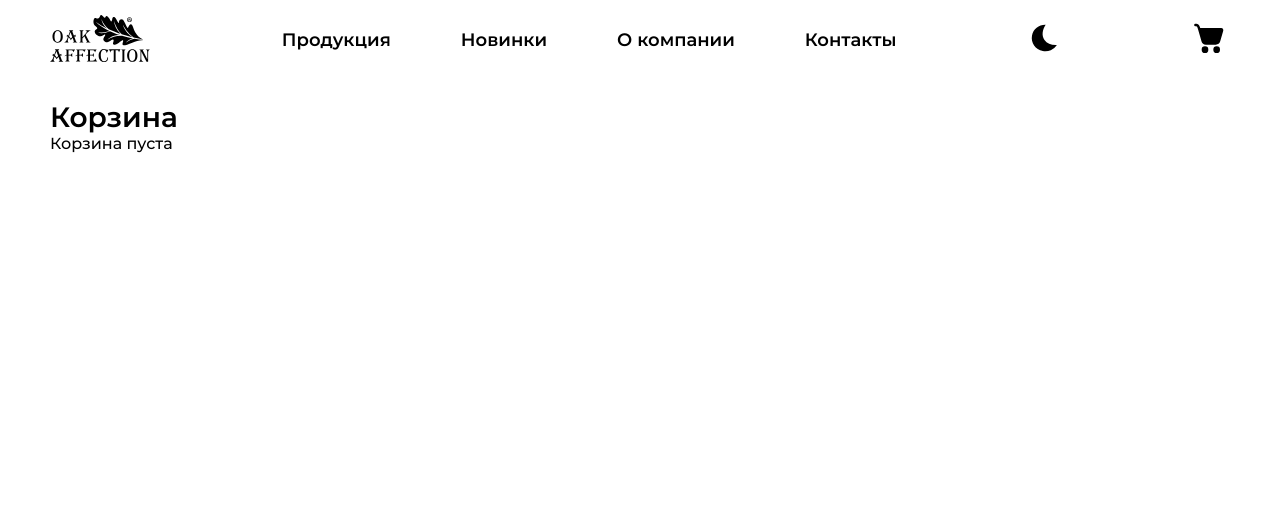
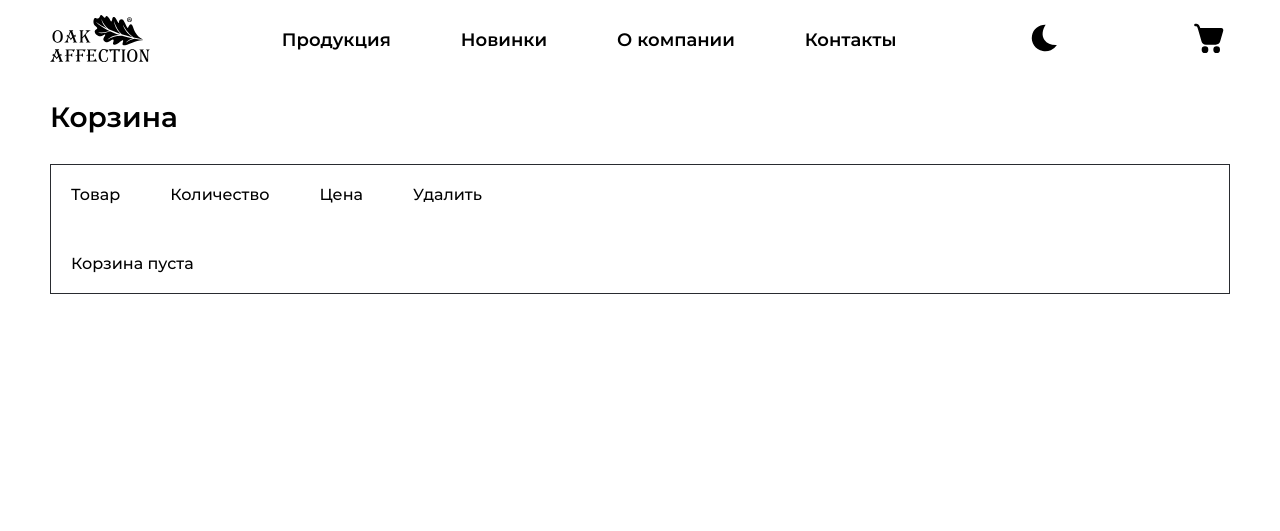
Before and after one commit to dashdash27/OakAffection, a Flask app: page /checkout/cart in a window 1280 px wide. Shown: the top 531 px of the page. Run offline with Flask 3, Linux system fonts and the light colour scheme; data that the repository does not hold is empty; some libraries are stand-ins or nearby versions.

Commit message:
feat: basic cart rendering by fetch /cart/sync

```diff
--- a/app/checkout/routes.py
+++ b/app/checkout/routes.py
@@ -1,6 +1,9 @@
-from flask import Blueprint, render_template, request, jsonify
 from app.logger import logger
 from app.models import Product
+from app.extensions import STATIC_DIR
+
+import os
+from flask import Blueprint, render_template, request, jsonify
 
 checkout_bp = Blueprint('checkout', __name__, url_prefix='/checkout')
 
@@ -34,7 +37,9 @@ def sync_cart():
     for p in products:
         result.append({
             "id": p.id,
-            "name": p.name
+            "name": p.name,
+            "price": int(p.price) if p.price else None,
+            "photo_path": f"/static/{p.photos[0].photo_url}" if p.photos[0] else None
         })
 
     return jsonify(result), 200
--- a/app/static/css/checkout/cart.css
+++ b/app/static/css/checkout/cart.css
@@ -1,8 +1,40 @@
 .cart {
     padding-top: 100px;
     min-height: calc(100vh - 268px);
+    padding-bottom: 100px;
 }
 .cart__title {
     font-size: 28px;
     font-weight: 600;
 }
+.cart__table {
+    margin-top: 30px;
+    padding: 20px;
+    border: 1px solid var(--text-sub-color);
+}
+.cart__table-header {
+    display: flex;
+    gap: 50px;
+    border-bottom: 1px solid var(--text-sub-colors);
+}
+.cart__items {
+    display: flex;
+    flex-direction: column;
+    gap: 50px;
+    margin-top: 50px;
+}
+.cart__item {
+    display: flex;
+    align-items: center;
+    gap: 50px;
+}
+.cart__item-info {
+    display: flex;
+    gap: 20px;
+}
+.cart__item-img {
+    width: 50px;
+}
+.cart__item-text {
+    margin-top: 20px;
+}
--- a/app/templates/checkout/cart.html
+++ b/app/templates/checkout/cart.html
@@ -17,9 +17,45 @@
             <h1 class="cart__title">
                 Корзина
             </h1>
-            <div class="cart-items">
+            <div class="cart__table">
+                <div class="cart__table-header">
+                    <div class="cart__col">Товар</div>
+                    <div class="cart__col">Количество</div>
+                    <div class="cart__col">Цена</div>
+                    <div class="cart__col">Удалить</div>
+                </div>
+                <div class="cart__items">
 
+                </div>
             </div>
+
+            <template class="cart__item-template">
+                <div class="cart__item" data-id="">
+                    <div class="cart__item-info">
+                        <div class="cart__item-img-wrapper">
+                            <img src="" alt="" class="cart__item-img">
+                        </div>
+                        <div class="cart__item-text">
+                            <div class="cart__item-name">
+                                Название товара
+                            </div>
+                            <div class="cart__item-variant"></div>
+                        </div>
+                    </div>
+
+                    <div class="cart__item-controls">
+                        <button class="cart-item__btn-minus">-</button>
+                        <span class="cart-item__count">2</span>
+                        <button class="cart-item__btn-plus">+</button>
+                    </div>
+
+                    <div class="cart__item-total">454</div>
+
+                    <button class="cart__item-remove">Удалить</button>
+
+                </div>
+            </template>
+
         </div>
     </section>
     <script src="{{ url_for('static', filename='js/checkout/cart.js') }}"></script>
```
Also changed, not shown: app/static/js/checkout/cart.js (+22 -11 lines).
